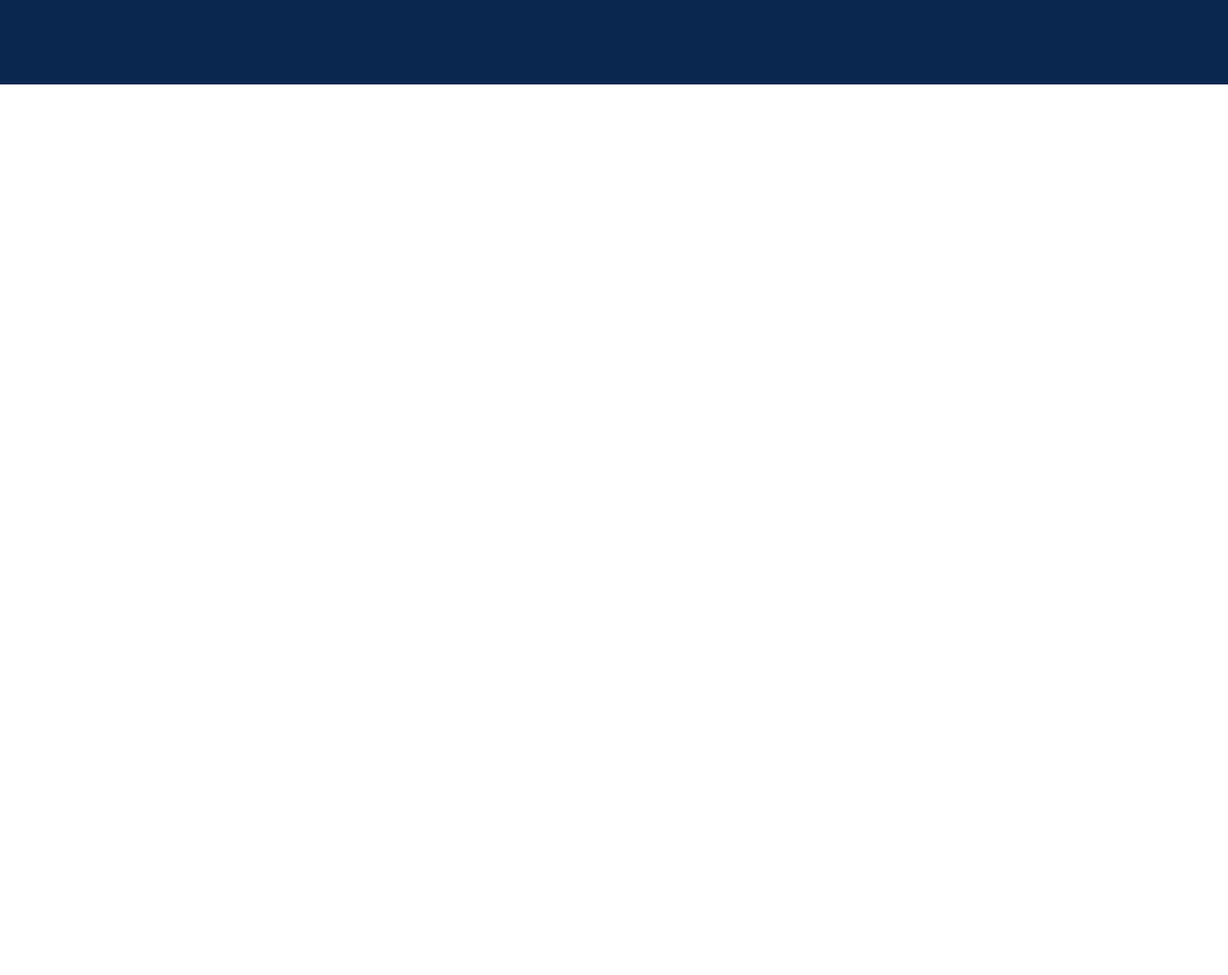
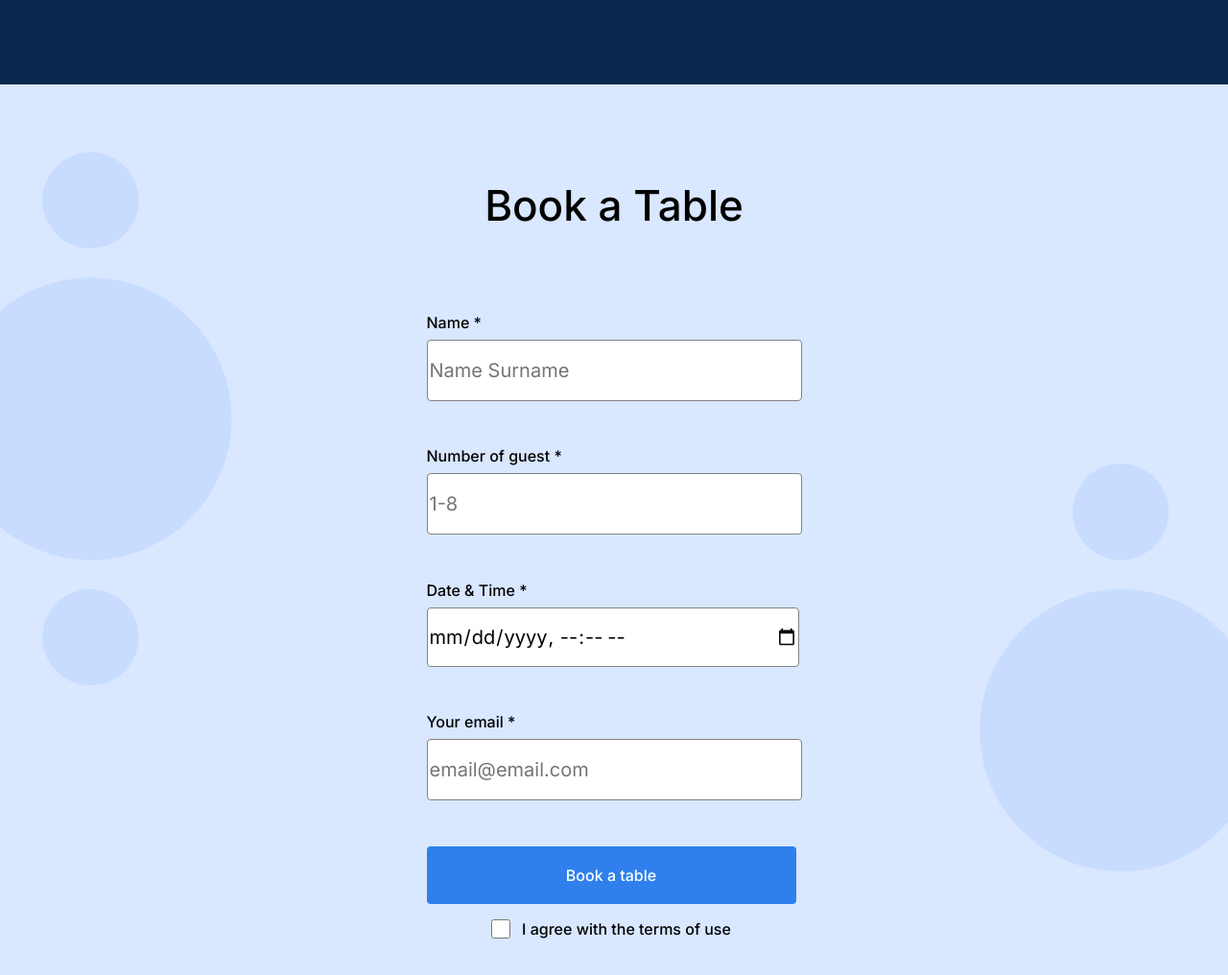
Before and after one commit to Schou10/se_project_coffeeshop, a plain HTML site: page index.html in a window 1280 px wide. Shown: the part 1460-2476 px from the top of the page at 96% size. Before the commit the page ends 1548 px from the top, so only its background shows below. Drawn offline with Linux system fonts and the light colour scheme.

Commit message:
Update for stage 3

```diff
--- a/index.html
+++ b/index.html
@@ -12,7 +12,7 @@
   <link rel="preconnect" href="https://fonts.googleapis.com">
   <link rel="preconnect" href="https://fonts.gstatic.com" crossorigin>
   <link href="https://fonts.googleapis.com/css2?family=Inter:wght@100..900&family=Noto+Serif:ital,wdth,wght@0,62.5..100,100..900;1,62.5..100,100..900&display=swap" rel="stylesheet">
-  <title>Tripple Peaks Coffee Shop</title>
+  <title>Triple Peaks Coffee Shop</title>
 </head>
 <body>
   <div class="page">
@@ -30,7 +30,7 @@
             <a class="nav__link" href="#reservation">Book a table</a>
           </li>
           <li >
-            <a class="nav__link" href="#about">Contacts</a>
+            <a class="nav__link" href="#contact">Contacts</a>
           </li>
         </ul>
       </nav>
@@ -60,11 +60,40 @@
 
         </div>
       </section>
-      <section id="reservation" class="reservation"></section>
+      <section id="reservation" class="reservation">
+        <h2 class="reservation__title">Book a Table</h2>
+        <form class="reservation__form">
+          <fieldset class="form__fieldset">
+            <label class="form__label">Name *</label>
+            <input class="form__input" type="text" placeholder="Name Surname" required>
+          </fieldset>
+          <fieldset class="form__fieldset">
+            <label class="form__label">Number of guest *</label>
+            <input class="form__input" type="number" min="1" max="8" placeholder="1-8" required>
+          </fieldset>
+          <fieldset class="form__fieldset">
+            <label class="form__label">Date & Time *</label>
+            <input class="form__input" type="datetime-local" required>
+          </fieldset>
+          <fieldset class="form__fieldset">
+            <label class="form__label">Your email *</label>
+            <input class="form__input" type="email" placeholder="email@email.com" required>
+          </fieldset>
+          <fieldset class="form__fieldset">
+            <button class="form__button" type="submit">Book a table</button>
+          </fieldset>
+          <fieldset class="form__fieldset">
+            <label class="form__label">
+              <input class="form__checkbox" type="checkbox" required>
+               I agree with the terms of use
+            </label>
+          </fieldset>
+        </form>
+      </section>
       <section id="menu" class="menu"></section>
       <section id="about" class="about"></section>
     </main>
-    <footer class="footer"></footer>
+    <footer id="contact" class="footer"></footer>
   </div>
 </body>
 </html>
--- a/pages/index.css
+++ b/pages/index.css
@@ -170,3 +170,97 @@ html, body{
   justify-content: space-between;
   margin: 24px 0 0 0;
 }
+
+.reservation{
+  background-color: #D9E7ff;
+  background-image: url(../images/background_reservation.svg);
+  background-position: center;
+  background-size: cover;
+  background-repeat: no-repeat;
+  display: flex;
+  flex-direction: column;
+  align-items: center;
+  justify-content: center;
+}
+
+.reservation__title{
+  margin: 100px auto 80px;
+  font-family: "Inter", Arial, sans-serif;
+  font-weight: 500;
+  font-size: 44px;
+  line-height: 52px;
+}
+
+.reservation__form{
+  display: block;
+  margin: 0 0 120px;
+}
+
+.form__fieldset{
+  border: none;
+  display: flex;
+  flex-direction: column;
+  max-width: 385px;
+  padding: none;
+}
+
+.form__fieldset:nth-last-child(1){
+  align-items: center;
+}
+
+.form__label{
+  font-family: "Inter", Arial, sans-serif;
+  font-weight: 500;
+  font-size: 16px;
+  line-height: 20px;
+  margin-bottom: 8px;
+  display: flex;
+
+}
+
+.form__input{
+  font-family: "Inter", Arial, sans-serif;
+  font-size: 20px;
+  line-height: 30px;
+  color: #838383;
+  border: #838383 solid 1px;
+  border-radius: 4px;
+  max-width: 385px;
+  width: 385px;
+  height: 60px;
+  margin-bottom: 32px;
+}
+
+.form__input[type="datetime-local"]{
+  color: #000;
+}
+
+.form__button{
+  font-family: "Inter", Arial, sans-serif;
+  font-weight: 500;
+  font-size: 16px;
+  line-height: 20px;
+  background-color: #2f80ed;
+  color: #fff;
+  border: none;
+  border-radius: 4px;
+  width: 100%;
+  height: 60px;
+  transition: opacity .5s;
+}
+
+.form__button:hover{
+  opacity: .7;
+}
+
+.form__checkbox{
+  border-radius: 2px;
+  height: 20px;
+  width: 20px;
+  margin-right: 12px;
+}
+
+.form__checkbox:checked{
+  background-color: #2f80ed;
+  background-image: url(../images/check.svg);
+}
```
